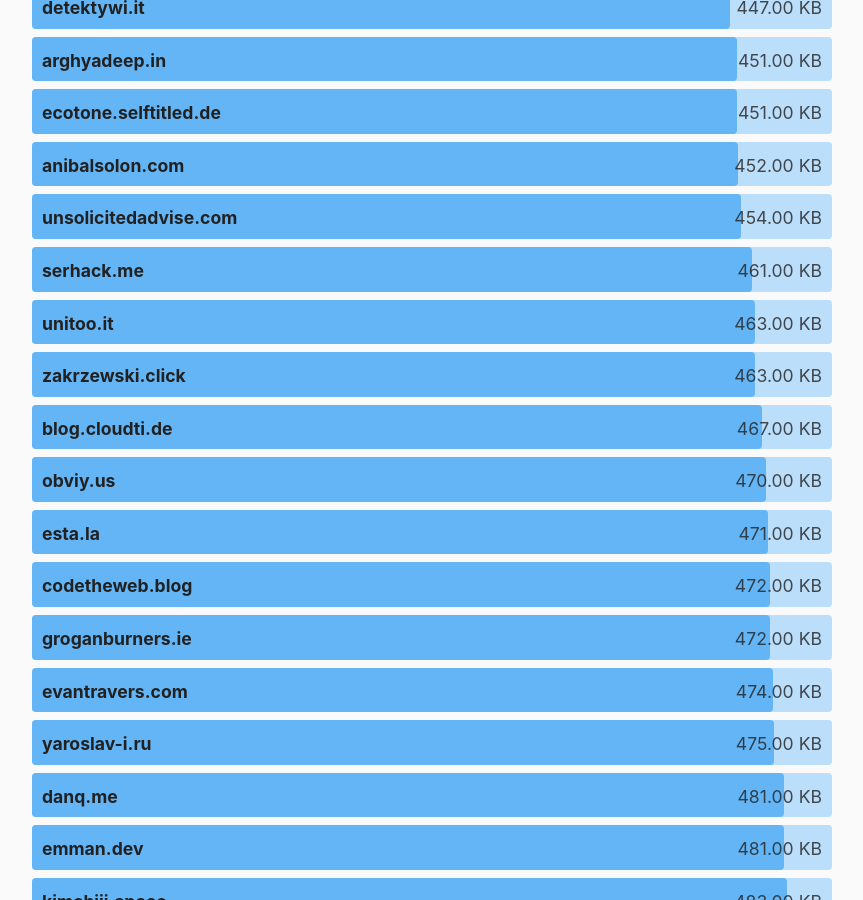
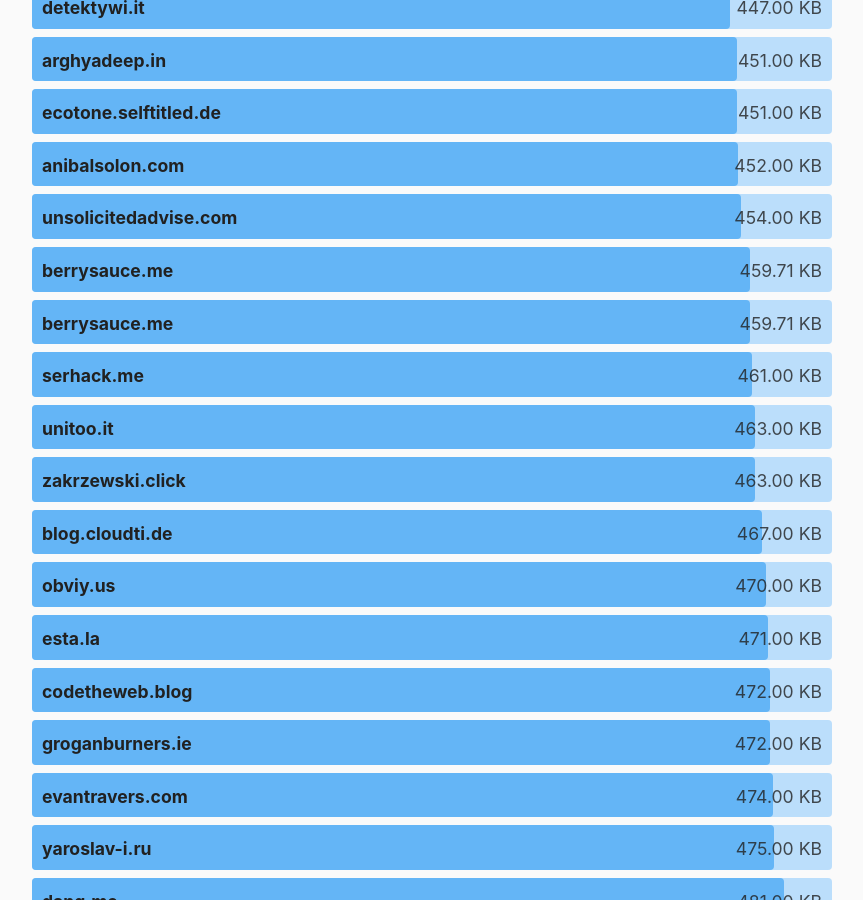
Before and after one commit to kevquirk/512kb.club, a Jekyll site: the page built from index.md, in a window 1280 px wide and 900 px high, scrolled down 39046 px. Shown: the whole window, without its empty margins (208-1071 px from the left). Built offline with Jekyll 4.4.1, drawn with Linux system fonts in a browser that asks for light colours.

Commit message:
Added berrysauce.me

```diff
--- a/_data/sites.yml
+++ b/_data/sites.yml
@@ -1,3 +1,13 @@
+- domain: berrysauce.me
+  url: https://berrysauce.me/
+  size: 459.71
+  last_checked: 2024-02-26
+
+- domain: berrysauce.me
+  url: https://berrysauce.me/
+  size: 459.71
+  last_checked: 2024-02-26
+
 - domain: 0chris.com
   url: https://www.0chris.com/
   size: 4.3
```
